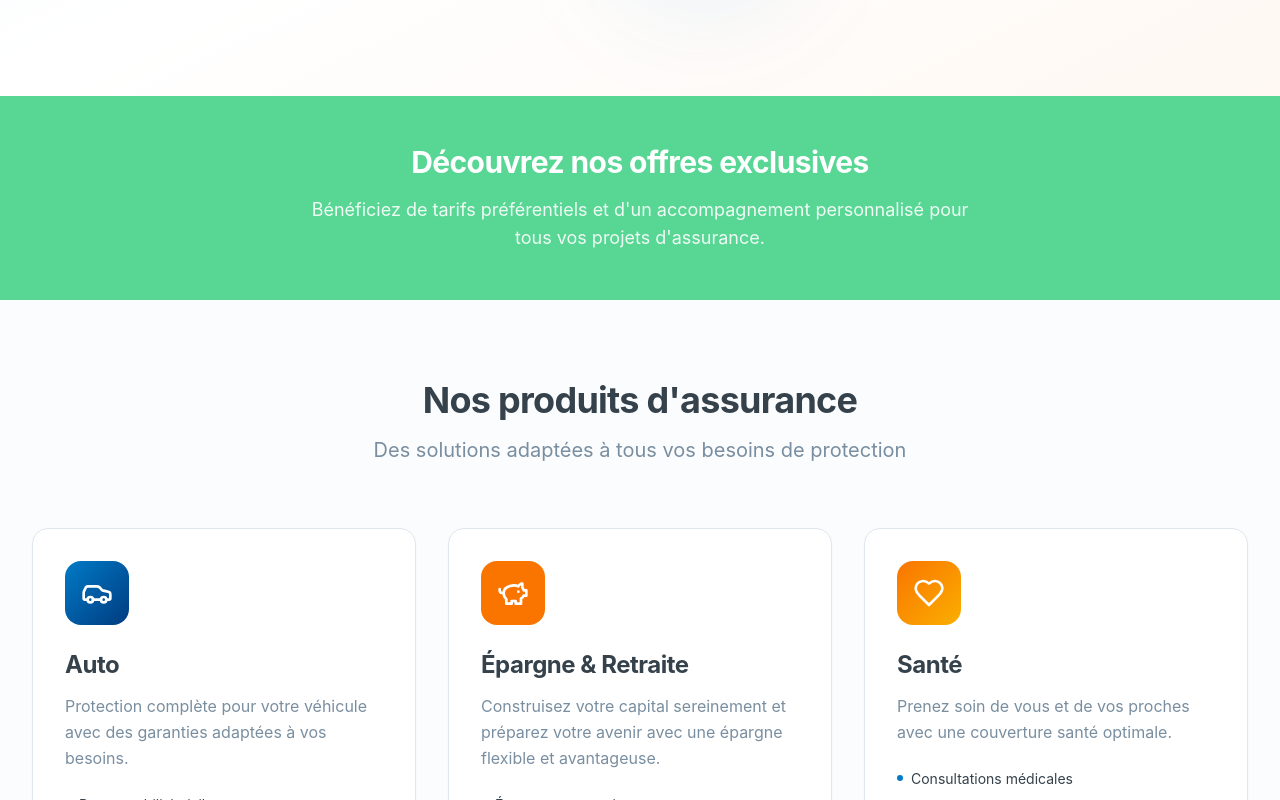
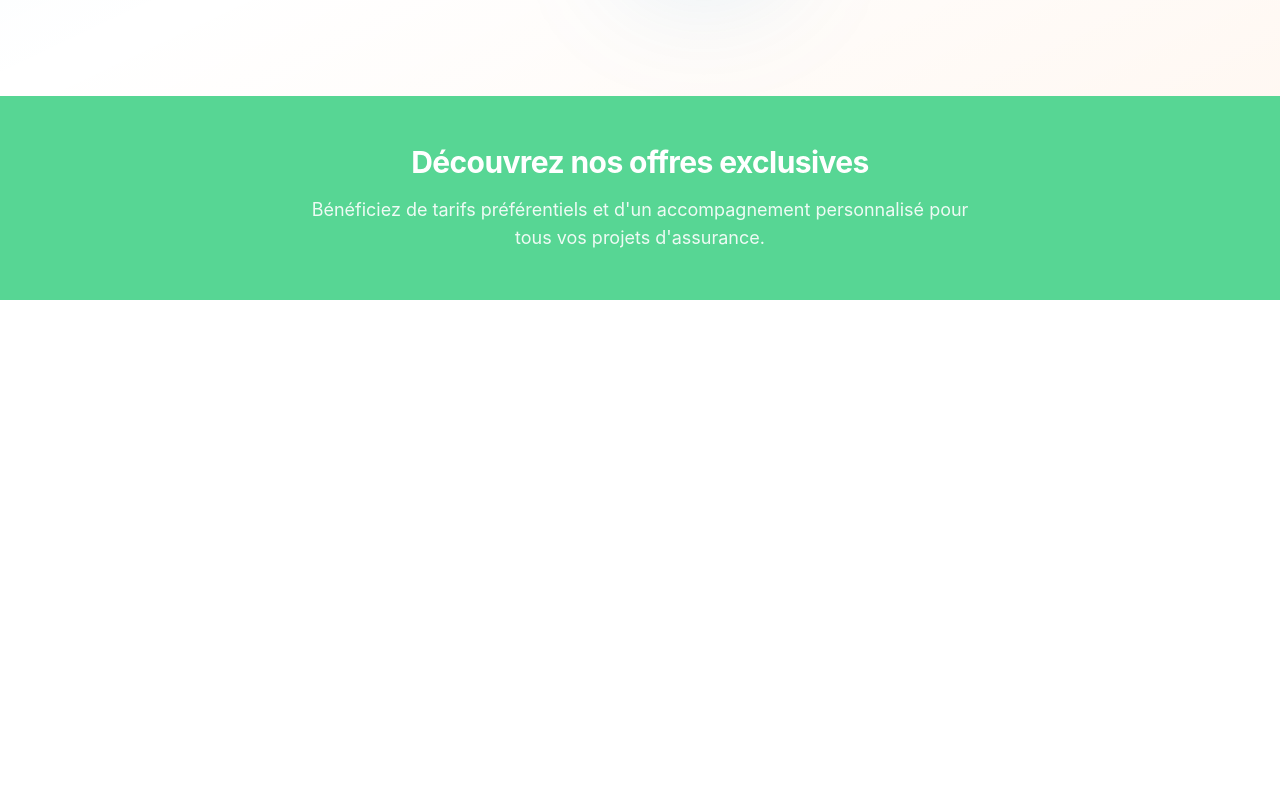
Before and after one commit to Damosbox/sanlam, a React (Vite) app: page / in a window 1280 px wide. Shown: the part 578-1378 px from the top of the page. After the commit the page ends 878 px from the top, so only its background shows below. Built offline with nearby package versions, Linux system fonts and the light colour scheme.

Commit message:
Visual edit in Lovable
Edited UI in Lovable

```diff
--- a/src/pages/Home.tsx
+++ b/src/pages/Home.tsx
@@ -3,24 +3,23 @@ import { ProductCard } from "@/components/ProductCard";
 import { Car, Heart, GraduationCap, Sprout, PiggyBank, Home as HomeIcon, TrendingUp, Shield } from "lucide-react";
 import heroImage from "@/assets/hero-woman.jpg";
 import { useNavigate } from "react-router-dom";
-
 const Home = () => {
   const navigate = useNavigate();
-
   const handleSubscribe = (productType: string) => {
-    navigate('/b2c', { state: { activeTab: 'subscribe', productType } });
+    navigate('/b2c', {
+      state: {
+        activeTab: 'subscribe',
+        productType
+      }
+    });
   };
-
   const handleEpargneClick = () => {
     navigate('/simulateur-epargne');
   };
-
   const handleEducationClick = () => {
     navigate('/simulateur-education');
   };
-
-  return (
-    <div className="min-h-screen bg-background">
+  return <div className="min-h-screen bg-background">
       <Header />
 
       {/* Hero Section */}
@@ -60,11 +59,7 @@ const Home = () => {
             </div>
 
             <div className="relative">
-              <img
-                src={heroImage}
-                alt="Professionelle utilisant la plateforme Allianz Sanlam"
-                className="rounded-3xl shadow-strong w-full"
-              />
+              <img src={heroImage} alt="Professionelle utilisant la plateforme Allianz Sanlam" className="rounded-3xl shadow-strong w-full" />
               <div className="absolute -bottom-6 -left-6 w-32 h-32 bg-primary/20 rounded-full blur-3xl" />
               <div className="absolute -top-6 -right-6 w-40 h-40 bg-accent/20 rounded-full blur-3xl" />
             </div>
@@ -87,108 +82,7 @@ const Home = () => {
       </section>
 
       {/* Produits d'assurance */}
-      <section className="py-20 bg-muted/30">
-        <div className="container">
-          <div className="text-center mb-16">
-            <h2 className="text-3xl md:text-4xl font-bold mb-4">
-              Nos produits d'assurance
-            </h2>
-            <p className="text-xl text-muted-foreground max-w-2xl mx-auto">
-              Des solutions adaptées à tous vos besoins de protection
-            </p>
-          </div>
 
-          <div className="grid md:grid-cols-2 lg:grid-cols-3 gap-8">
-            <ProductCard
-              title="Auto"
-              description="Protection complète pour votre véhicule avec des garanties adaptées à vos besoins."
-              icon={Car}
-              gradient="activated"
-              features={[
-                "Responsabilité civile",
-                "Dommages tous accidents",
-                "Vol et incendie",
-                "Assistance 24/7"
-              ]}
-              onSubscribe={() => handleSubscribe('auto')}
-            />
-
-            <ProductCard
-              title="Épargne & Retraite"
-              description="Construisez votre capital sereinement et préparez votre avenir avec une épargne flexible et avantageuse."
-              icon={PiggyBank}
-              gradient="accent"
-              features={[
-                "Épargne progressive",
-                "Retraite complémentaire",
-                "Participation aux bénéfices",
-                "Rachats flexibles"
-              ]}
-              onSubscribe={handleEpargneClick}
-              customButtonText="Simuler mon capital"
-            />
-
-            <ProductCard
-              title="Santé"
-              description="Prenez soin de vous et de vos proches avec une couverture santé optimale."
-              icon={Heart}
-              gradient="warm"
-              features={[
-                "Consultations médicales",
-                "Hospitalisation",
-                "Soins dentaires",
-                "Médicaments prescrits"
-              ]}
-              onSubscribe={() => handleSubscribe('health')}
-            />
-
-            <ProductCard
-              title="Habitation"
-              description="Protégez votre foyer contre tous les risques du quotidien."
-              icon={HomeIcon}
-              gradient="success"
-              features={[
-                "Dommages électriques",
-                "Vol et vandalisme",
-                "Catastrophes naturelles",
-                "Responsabilité locative"
-              ]}
-              onSubscribe={() => handleSubscribe('home')}
-            />
-
-            <ProductCard
-              title="Éducation"
-              description="Financez sereinement les études de vos enfants avec une rente certaine revalorisable."
-              icon={GraduationCap}
-              gradient="info"
-              features={[
-                "Rente éducation garantie",
-                "Protection décès & invalidité",
-                "Versements périodiques",
-                "Rente certaine 5 ans"
-              ]}
-              onSubscribe={handleEducationClick}
-              customButtonText="Simuler mon plan éducation"
-            />
-
-            <ProductCard
-              title="Agricole"
-              description="Solutions d'assurance adaptées aux besoins des agriculteurs."
-              icon={Sprout}
-              gradient="success"
-              features={[
-                "Protection des récoltes",
-                "Matériel agricole",
-                "Bétail",
-                "Responsabilité exploitation"
-              ]}
-              onSubscribe={() => handleSubscribe('agriculture')}
-            />
-          </div>
-        </div>
-      </section>
-    </div>
-  );
+    </div>;
 };
-
 export default Home;
```
